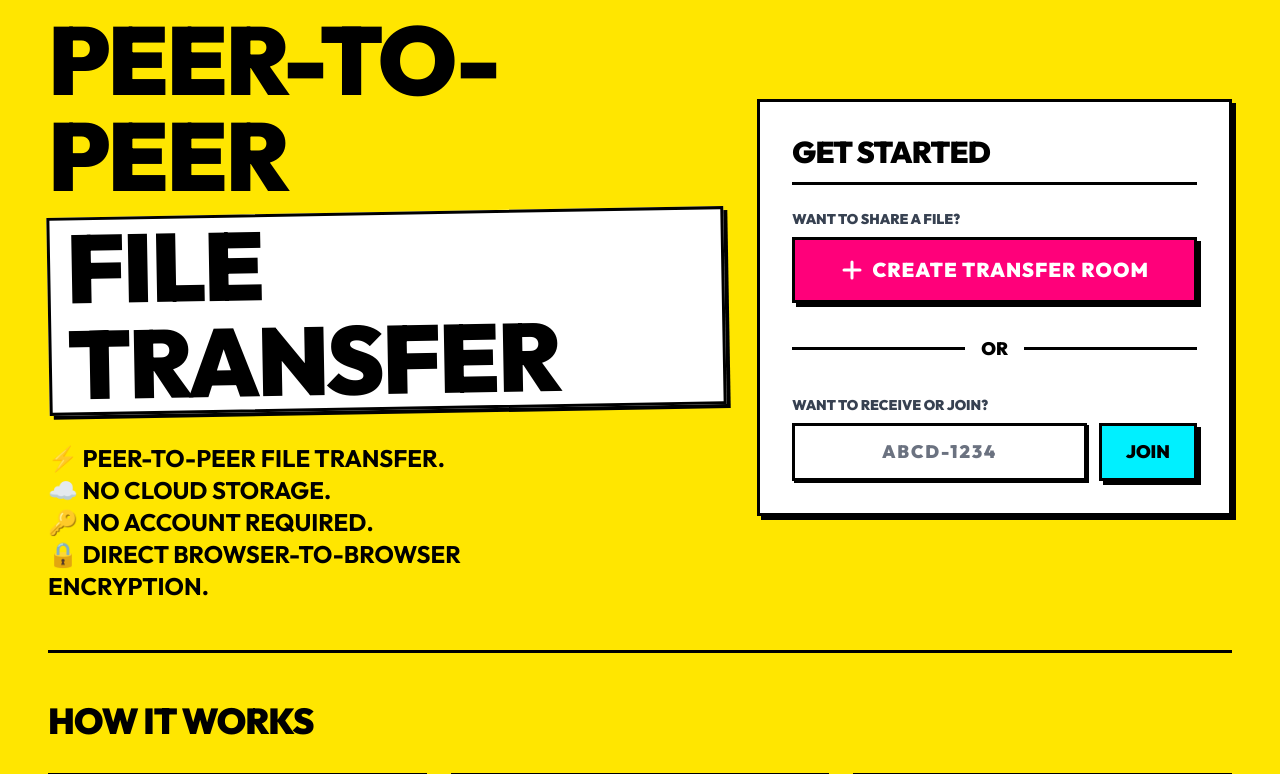
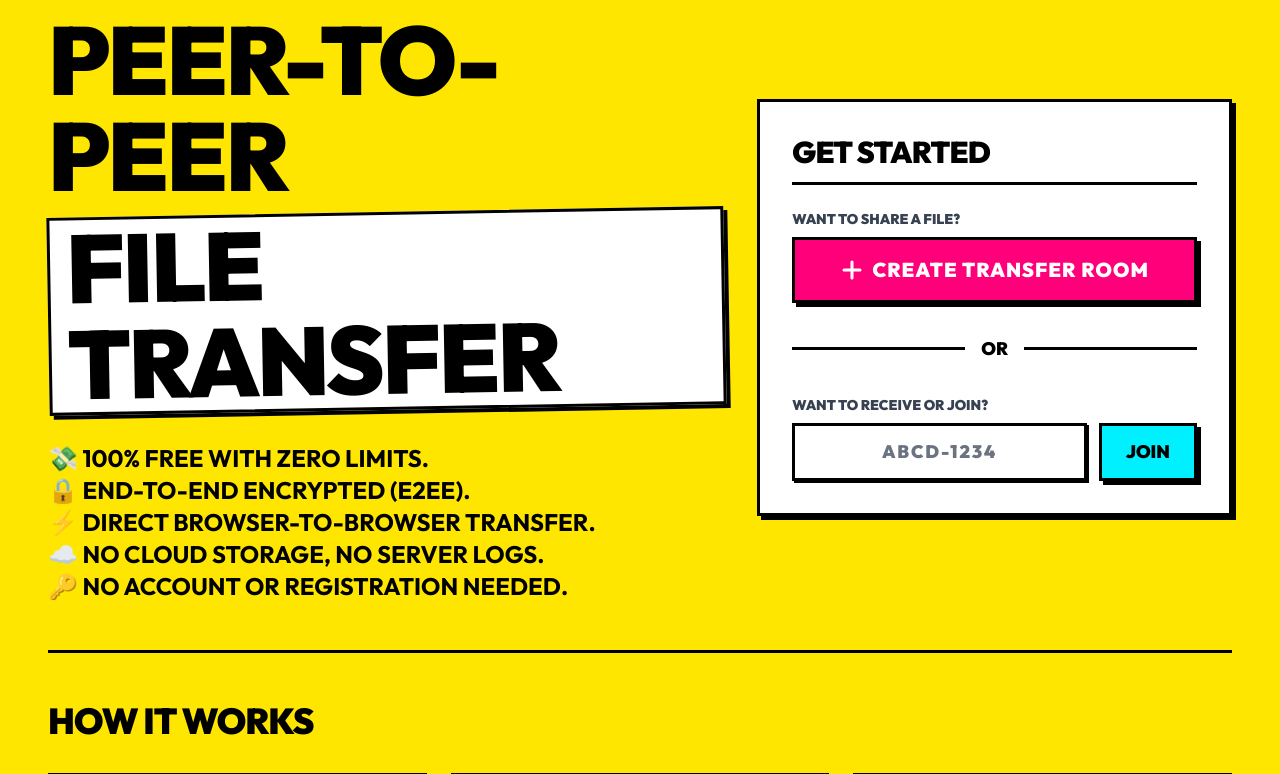
Before and after one commit to phcodesage/beamly, a Flask app: page / in a window 1280 px wide. Shown: the part 141-915 px from the top of the page. Run offline with Flask 3, Linux system fonts and the light colour scheme; style sheets or scripts are compiled from the project's sources; some libraries are stand-ins or nearby versions.

Commit message:
Highlight E2EE security parameters, privacy, and 100% free features in landing page and README

```diff
--- a/app/templates/landing.html
+++ b/app/templates/landing.html
@@ -25,10 +25,11 @@
                 <span class="bg-neoWhite border-3 border-neoBlack px-4 inline-block transform -rotate-1 shadow-neo my-2">FILE TRANSFER</span>
             </h1>
             <p class="text-xl md:text-2xl font-bold text-neoBlack max-w-xl leading-relaxed uppercase">
-                ⚡ Peer-to-peer file transfer.<br>
-                ☁️ No cloud storage.<br>
-                🔑 No account required.<br>
-                🔒 Direct browser-to-browser encryption.
+                💸 100% Free with zero limits.<br>
+                🔒 End-to-End Encrypted (E2EE).<br>
+                ⚡ Direct browser-to-browser transfer.<br>
+                ☁️ No cloud storage, no server logs.<br>
+                🔑 No account or registration needed.
             </p>
         </div>
 
```
Also changed, not shown: README.md.
